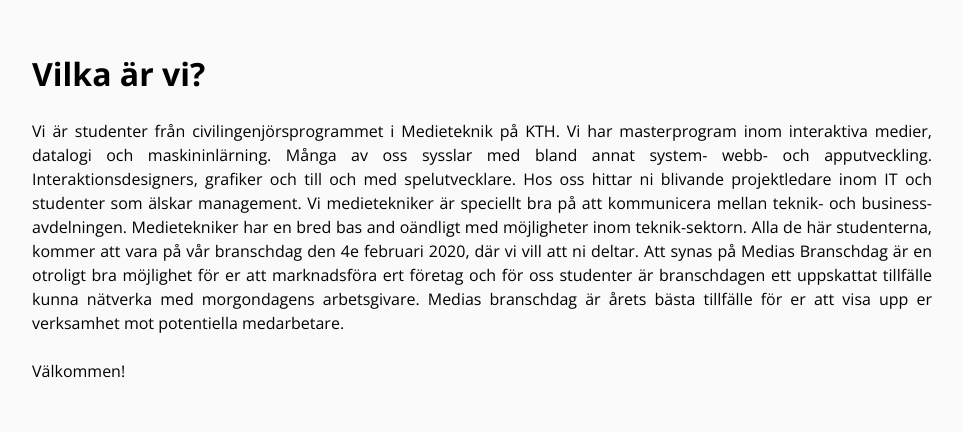
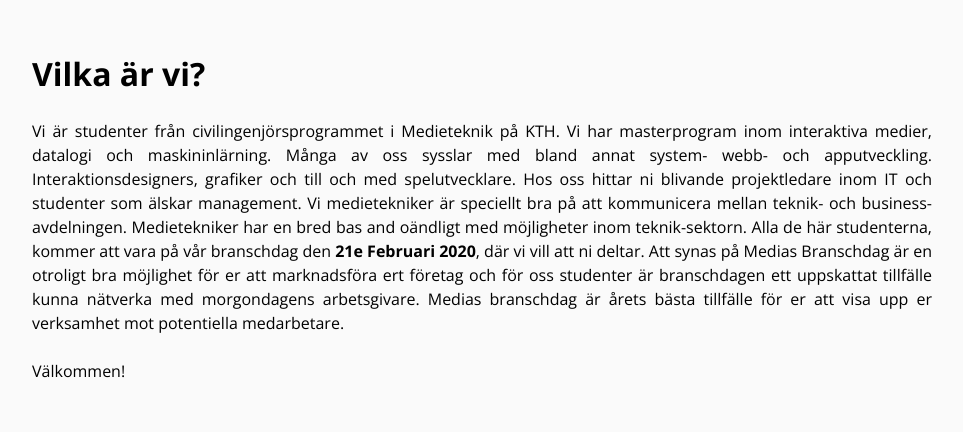
Before and after one commit to MediasBranschdag/MBD, a React (Create React App) app: page /company in a window 1280 px wide. Shown: the part 800-1232 px from the top of the page, without its empty margins (158-1121 px from the left). Built offline with nearby package versions, Linux system fonts and the light colour scheme; no server answers.

Commit message:
Fix dates in welcome text in the company page

```diff
--- a/src/pages/companypage.tsx
+++ b/src/pages/companypage.tsx
@@ -84,7 +84,8 @@ const Companypage = () => {
                                             Vi medietekniker är speciellt bra på att kommunicera mellan teknik- och
                                             business-avdelningen. Medietekniker har en bred bas and oändligt med möjligheter
                                             inom teknik-sektorn. Alla de här studenterna, kommer att vara på vår branschdag
-                                            den 4e februari 2020, där vi vill att ni deltar. Att synas på Medias Branschdag
+                                            den <b>{mbdDate.getStartDate()}e {mbdDate.getStartMonth()} {mbdDate.getStartYear()}</b>,
+                                            där vi vill att ni deltar. Att synas på Medias Branschdag
                                             är en otroligt bra möjlighet för er att marknadsföra ert företag och för oss
                                             studenter är branschdagen ett uppskattat tillfälle kunna nätverka med morgondagens
                                             arbetsgivare. Medias branschdag är årets bästa tillfälle för er att visa upp er
@@ -101,7 +102,8 @@ const Companypage = () => {
                                             leaders within the IT sector and lovers of management. We are especially good at
                                             communicating between different departments such as the tech and business. Media
                                             Technology students have a diverse foundation and endless of possibilities within
-                                            the tech sector. These students will be present at our job fair the 4th of February 2020,
+                                            the tech sector. These students will be present at our job fair the
+                                            <b>{mbdDate.getStartDate()}th {mbdDate.getStartMonth()} {mbdDate.getStartYear()}, </b>
                                             and we want you to join them. To be seen at Medias Branschdag is a terrific opportunity
                                             to promote your company to them. For us students, it is a much appreciated occasion to
                                             network with future employers. Medias Branschdag is simply the best way for you to
```
